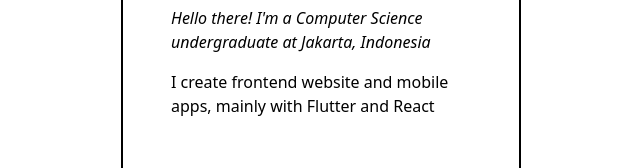
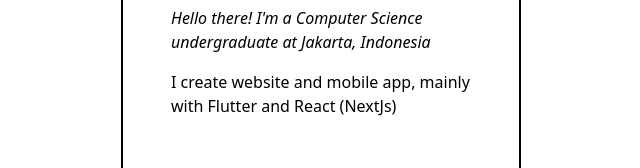
Before and after one commit to wiyantoeric/portfolio, a Next.js app: page / in a window 1280 px wide. Shown: the part 172-340 px from the top of the page, without its empty margins (319-959 px from the left). Built offline with nearby package versions, Linux system fonts and the light colour scheme.

Commit message:
feat: update bio

```diff
--- a/pages/index.js
+++ b/pages/index.js
@@ -14,7 +14,7 @@ export default function Home() {
           <div className="spacer h-4"></div>
           <p className="italic">Hello there! I&apos;m a Computer Science undergraduate at Jakarta, Indonesia</p>
           <div className="spacer h-4"></div>
-          <p>I create frontend website and mobile apps, mainly with Flutter and React</p>
+          <p>I create website and mobile app, mainly with Flutter and React (NextJs)</p>
           <div className="spacer h-16"></div>
           <div className="flex flex-col items-end gap-y-2 self-end">
             <a
```
